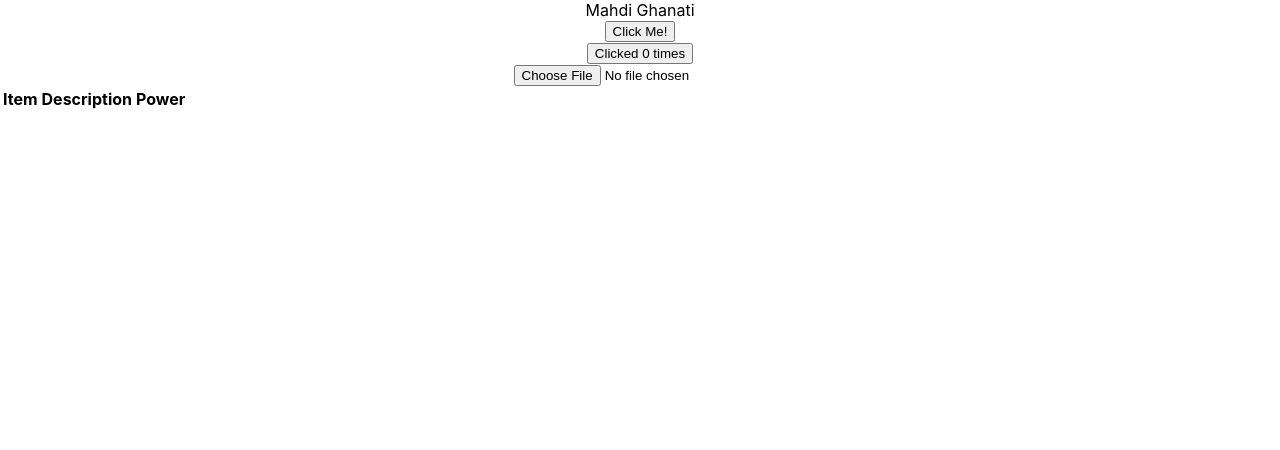
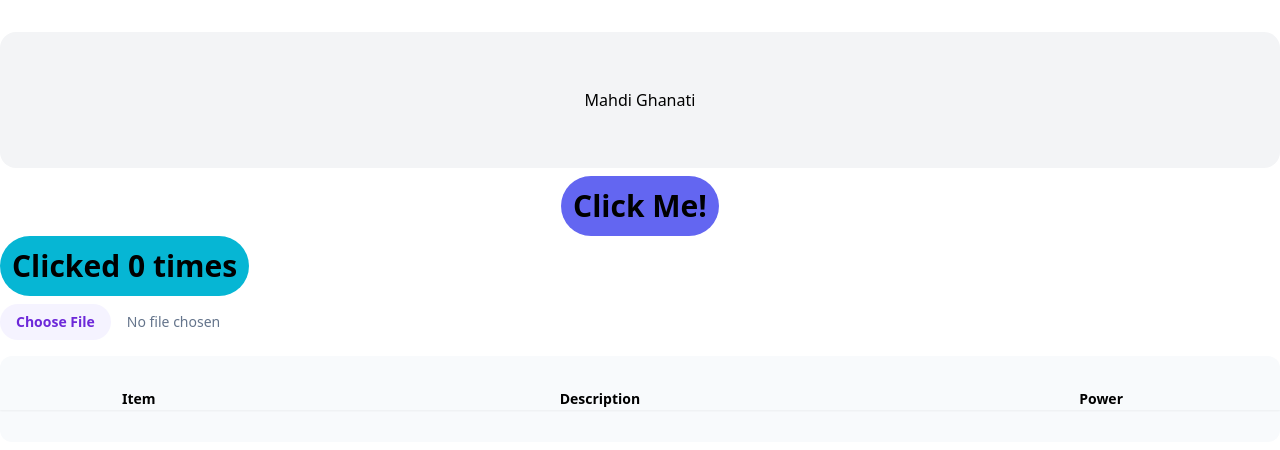
Before and after one commit to MahdiGhanati/ReactPractice, a React (Create React App) app: page / in a window 1280 px wide. Shown: the top 450 px of the page. Built offline with nearby package versions, Linux system fonts and the light colour scheme.

Commit message:
add tailwind too project

```diff
--- a/package.json
+++ b/package.json
@@ -37,5 +37,8 @@
       "last 1 firefox version",
       "last 1 safari version"
     ]
+  },
+  "devDependencies": {
+    "tailwindcss": "^3.4.1"
   }
 }
--- a/src/App.js
+++ b/src/App.js
@@ -2,7 +2,6 @@ import './App.css';
 import Header from './Header';
 import Button from './Button';
 import { useState } from 'react';
-import Person from './Person';
 import Excell from './Excell';
 import Notify from './Notify';
 
@@ -14,7 +13,7 @@ function App() {
   }
 
   return (
-    <div className="App">
+    <div className="App container p-8 mx-auto xl:px-0 ">
       <Header/>
       <Notify/>
       <Button count={count} onClick={handleClick}/>
--- a/src/Button.js
+++ b/src/Button.js
@@ -8,9 +8,10 @@ function Button() {
     }
 
     return (
-      <button onClick={handleClick}>
-        Clicked {count} times
-      </button>
+      <>
+           <button className='bg-cyan-500 p-3 flex items-center text-3xl font-bold rounded-full' onClick={handleClick}>
+            Clicked {count} times</button>
+      </>
     );
   }
 
--- a/src/Excell.js
+++ b/src/Excell.js
@@ -41,15 +41,26 @@ function Excell() {
 
   return (
     <div>
+      <div className="mt-2 flex items-center space-x-6">
         <input
           type="file"
+          className="block w-full text-sm text-slate-500
+          file:mr-4 file:py-2 file:px-4
+          file:rounded-full file:border-0
+          file:text-sm file:font-semibold
+          file:bg-violet-50 file:text-violet-700
+          hover:file:bg-violet-100"
           onChange={(e) => {
             const file = e.target.files[0];
             readExcel(file);
           }}
         />
-
-      <table className="table container">
+      </div>
+          <div class="mt-4 -mb-3">
+            <div class="not-prose relative bg-slate-50 rounded-xl overflow-hidden dark:bg-slate-800/25">
+              <div class="relative rounded-xl overflow-auto">
+                <div class="shadow-sm overflow-hidden my-8">
+                  <table className="border-collapse table-auto w-full text-sm">
                     <thead>
                       <tr>
                         <th scope="col">Item</th>
@@ -65,9 +76,12 @@ function Excell() {
                           <td>{d.Power}</td>
                         </tr>
                       ))}
-
                     </tbody>
                   </table>
+                </div>
+              </div>
+            </div>
+          </div>
     </div>
   );
 }
--- a/src/Header.js
+++ b/src/Header.js
@@ -3,7 +3,7 @@ import React, { Component } from 'react';
 class Header extends Component {
     render() {
         return (
-            <div>
+            <div className="flex flex-col justify-between w-full h-full bg-gray-100 px-14 rounded-2xl py-14 dark:bg-trueGray-800">
                 Mahdi Ghanati
             </div>
         );
--- a/src/Notify.js
+++ b/src/Notify.js
@@ -97,8 +97,8 @@ function Notify() {
 
     };
     return (
-        <div>
-            <button onClick={notify}>Click Me!</button>
+        <div className='mt-2'>
+            <button className='bg-indigo-500 p-3 text-3xl font-bold rounded-full' onClick={notify}>Click Me!</button>
             <ToastContainer icon={false}/>
         </div>
     );
--- a/src/index.css
+++ b/src/index.css
@@ -1,13 +1,3 @@
-body {
-  margin: 0;
-  font-family: -apple-system, BlinkMacSystemFont, 'Segoe UI', 'Roboto', 'Oxygen',
-    'Ubuntu', 'Cantarell', 'Fira Sans', 'Droid Sans', 'Helvetica Neue',
-    sans-serif;
-  -webkit-font-smoothing: antialiased;
-  -moz-osx-font-smoothing: grayscale;
-}
-
-code {
-  font-family: source-code-pro, Menlo, Monaco, Consolas, 'Courier New',
-    monospace;
-}
+@tailwind base;
+@tailwind components;
+@tailwind utilities;
--- /dev/null
+++ b/tailwind.config.js
@@ -0,0 +1,10 @@
+/** @type {import('tailwindcss').Config} */
+module.exports = {
+  content: [
+    "./src/**/*.{js,jsx,ts,tsx}",
+  ],
+  theme: {
+    extend: {},
+  },
+  plugins: [],
+}
```
Also changed, not shown: src/error.svg (deleted), 1 other file (tests, documents, lock files or other folders). Lines whose indentation alone changed are shown as unchanged.
